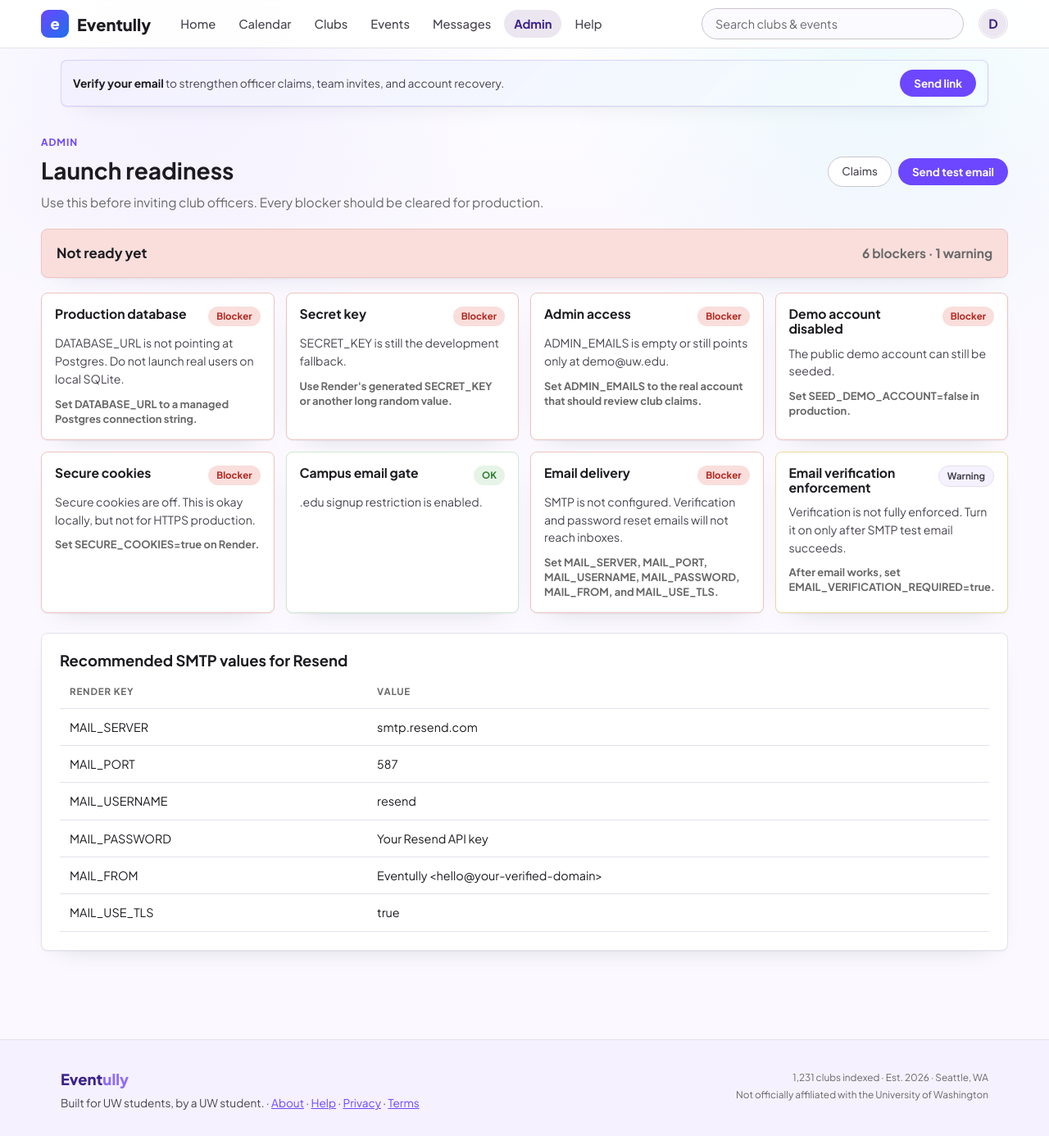
After one commit to cooluj/Eventully-Project, a Flask app: page /admin/launch-readiness in a window 1280 px wide. The commit adds this page. Shown: the whole page at 82% size. Run offline with Flask 3, Linux system fonts and the light colour scheme; a user stored in the database is signed in; some libraries are stand-ins or nearby versions.

Commit message:
Add admin launch readiness checks

```diff
--- a/blueprints/admin.py
+++ b/blueprints/admin.py
@@ -6,7 +6,8 @@ from flask_login import current_user, login_required
 
 from extensions import db
 from models import Club, ClubClaim
-from notifications import send_claim_decision_email
+from notifications import send_claim_decision_email, send_email
+from production_checks import run_launch_checks
 
 bp = Blueprint("admin", __name__, url_prefix="/admin")
 
@@ -28,6 +29,33 @@ def claims():
     recent = ClubClaim.query.filter(ClubClaim.status != "pending").order_by(ClubClaim.decided_at.desc()).limit(20).all()
     claimed_clubs = Club.query.filter(Club.officer_id.isnot(None)).order_by(Club.claimed_at.desc()).all()
     return render_template("admin_claims.html", pending=pending, recent=recent, claimed_clubs=claimed_clubs)
+
+
+@bp.route("/launch-readiness")
+@login_required
+@admin_only
+def launch_readiness():
+    readiness = run_launch_checks(current_app)
+    return render_template("admin_launch_readiness.html", readiness=readiness)
+
+
+@bp.route("/launch-readiness/test-email", methods=["POST"])
+@login_required
+@admin_only
+def test_email():
+    sent = send_email(
+        current_user.email,
+        "Eventully test email",
+        (
+            f"Hi {current_user.name},\n\n"
+            "This confirms Eventully can send production email from the current deployment."
+        ),
+    )
+    if sent:
+        flash(f"Test email sent to {current_user.email}.", "success")
+    else:
+        flash("Email delivery is not configured or the SMTP provider rejected the message.", "error")
+    return redirect(url_for("admin.launch_readiness"))
 
 
 @bp.route("/claims/<int:claim_id>/approve", methods=["POST"])
--- /dev/null
+++ b/production_checks.py
@@ -0,0 +1,92 @@
+def run_launch_checks(app):
+    """Return admin-facing production readiness checks."""
+    config = app.config
+    database_url = config.get("SQLALCHEMY_DATABASE_URI", "")
+    admin_emails = {email.lower() for email in config.get("ADMIN_EMAILS", set())}
+    mail_configured = bool(config.get("MAIL_SERVER"))
+
+    checks = [
+        {
+            "key": "database",
+            "title": "Production database",
+            "status": "pass" if database_url.startswith("postgresql://") else "fail",
+            "detail": "Using Postgres for persistent production data."
+            if database_url.startswith("postgresql://")
+            else "DATABASE_URL is not pointing at Postgres. Do not launch real users on local SQLite.",
+            "action": "Set DATABASE_URL to a managed Postgres connection string.",
+        },
+        {
+            "key": "secret-key",
+            "title": "Secret key",
+            "status": "pass"
+            if config.get("SECRET_KEY") and config.get("SECRET_KEY") != "dev-key-change-me-in-production"
+            else "fail",
+            "detail": "SECRET_KEY is set."
+            if config.get("SECRET_KEY") and config.get("SECRET_KEY") != "dev-key-change-me-in-production"
+            else "SECRET_KEY is still the development fallback.",
+            "action": "Use Render's generated SECRET_KEY or another long random value.",
+        },
+        {
+            "key": "admin",
+            "title": "Admin access",
+            "status": "pass" if admin_emails and admin_emails != {"demo@uw.edu"} else "fail",
+            "detail": "Admin claims are restricted to configured real admin email(s)."
+            if admin_emails and admin_emails != {"demo@uw.edu"}
+            else "ADMIN_EMAILS is empty or still points only at demo@uw.edu.",
+            "action": "Set ADMIN_EMAILS to the real account that should review club claims.",
+        },
+        {
+            "key": "demo-account",
+            "title": "Demo account disabled",
+            "status": "pass" if not config.get("SEED_DEMO_ACCOUNT") else "fail",
+            "detail": "The public demo account is disabled."
+            if not config.get("SEED_DEMO_ACCOUNT")
+            else "The public demo account can still be seeded.",
+            "action": "Set SEED_DEMO_ACCOUNT=false in production.",
+        },
+        {
+            "key": "secure-cookies",
+            "title": "Secure cookies",
+            "status": "pass" if config.get("SESSION_COOKIE_SECURE") else "fail",
+            "detail": "Session and remember cookies require HTTPS."
+            if config.get("SESSION_COOKIE_SECURE")
+            else "Secure cookies are off. This is okay locally, but not for HTTPS production.",
+            "action": "Set SECURE_COOKIES=true on Render.",
+        },
+        {
+            "key": "edu-email",
+            "title": "Campus email gate",
+            "status": "pass" if config.get("REQUIRE_EDU_EMAIL") else "warning",
+            "detail": ".edu signup restriction is enabled."
+            if config.get("REQUIRE_EDU_EMAIL")
+            else "Anyone can register, including non-campus emails.",
+            "action": "Keep REQUIRE_EDU_EMAIL=true for the UW launch.",
+        },
+        {
+            "key": "mail",
+            "title": "Email delivery",
+            "status": "pass" if mail_configured else "fail",
+            "detail": "SMTP is configured for verification, reset, claim, team, and message emails."
+            if mail_configured
+            else "SMTP is not configured. Verification and password reset emails will not reach inboxes.",
+            "action": "Set MAIL_SERVER, MAIL_PORT, MAIL_USERNAME, MAIL_PASSWORD, MAIL_FROM, and MAIL_USE_TLS.",
+        },
+        {
+            "key": "verification-required",
+            "title": "Email verification enforcement",
+            "status": "pass" if config.get("EMAIL_VERIFICATION_REQUIRED") and mail_configured else "warning",
+            "detail": "Unverified users are blocked from officer-sensitive workflows."
+            if config.get("EMAIL_VERIFICATION_REQUIRED") and mail_configured
+            else "Verification is not fully enforced. Turn it on only after SMTP test email succeeds.",
+            "action": "After email works, set EMAIL_VERIFICATION_REQUIRED=true.",
+        },
+    ]
+
+    blockers = sum(1 for check in checks if check["status"] == "fail")
+    warnings = sum(1 for check in checks if check["status"] == "warning")
+    return {
+        "checks": checks,
+        "blockers": blockers,
+        "warnings": warnings,
+        "ready": blockers == 0,
+    }
--- a/static/css/style.css
+++ b/static/css/style.css
@@ -1721,6 +1721,73 @@ textarea { resize: vertical; min-height: 90px; }
   align-items: center;
 }
 
+/* -------------------- launch readiness -------------------- */
+
+.readiness-summary {
+  display: flex;
+  align-items: center;
+  justify-content: space-between;
+  gap: 14px;
+  margin: 18px 0;
+  padding: 16px 18px;
+  border: 1px solid var(--hairline-soft);
+  border-radius: var(--radius);
+  background: var(--surface);
+  box-shadow: var(--shadow);
+}
+.readiness-summary strong {
+  font-size: 1.05rem;
+}
+.readiness-summary span {
+  color: var(--gray);
+  font-weight: 700;
+}
+.readiness-summary.ready {
+  border-color: #bfe3c0;
+  background: var(--green-soft);
+}
+.readiness-summary.blocked {
+  border-color: #efc4c0;
+  background: var(--red-soft);
+}
+.readiness-grid {
+  display: grid;
+  grid-template-columns: repeat(auto-fit, minmax(280px, 1fr));
+  gap: 14px;
+}
+.readiness-item {
+  padding: 16px;
+  border: 1px solid var(--hairline-soft);
+  border-radius: var(--radius);
+  background: var(--surface);
+  box-shadow: var(--shadow);
+}
+.readiness-item-head {
+  display: flex;
+  align-items: flex-start;
+  justify-content: space-between;
+  gap: 12px;
+}
+.readiness-item h3 {
+  margin: 0;
+  font-size: 0.98rem;
+}
+.readiness-item p {
+  margin: 10px 0 0;
+  color: var(--gray-dark);
+  font-size: 0.88rem;
+}
+.readiness-item small {
+  display: block;
+  margin-top: 10px;
+  color: var(--gray);
+  font-weight: 700;
+  line-height: 1.4;
+}
+.readiness-pass { border-color: #cfe8d0; }
+.readiness-fail { border-color: #efc4c0; }
+.readiness-warning { border-color: #ead99e; }
+
 .directory-search {
   display: flex;
   gap: 8px;
--- /dev/null
+++ b/templates/admin_launch_readiness.html
@@ -0,0 +1,59 @@
+{% extends "base.html" %}
+{% block title %}Launch readiness{% endblock %}
+
+{% block content %}
+<section class="section container">
+  <div class="section-head">
+    <div>
+      <span class="eyebrow">Admin</span>
+      <h2 style="margin-top:8px;">Launch readiness</h2>
+      <p class="muted">Use this before inviting club officers. Every blocker should be cleared for production.</p>
+    </div>
+    <div class="pill-row">
+      <a href="{{ url_for('admin.claims') }}" class="btn btn-ghost btn-sm">Claims</a>
+      <form method="POST" action="{{ url_for('admin.test_email') }}">
+        <input type="hidden" name="csrf_token" value="{{ csrf_token() }}">
+        <button type="submit" class="btn btn-sm">Send test email</button>
+      </form>
+    </div>
+  </div>
+
+  <div class="readiness-summary {{ 'ready' if readiness.ready else 'blocked' }}">
+    <strong>{{ "Ready to pilot" if readiness.ready else "Not ready yet" }}</strong>
+    <span>
+      {{ readiness.blockers }} blocker{{ 's' if readiness.blockers != 1 }}
+      · {{ readiness.warnings }} warning{{ 's' if readiness.warnings != 1 }}
+    </span>
+  </div>
+
+  <div class="readiness-grid">
+    {% for check in readiness.checks %}
+      <article class="readiness-item readiness-{{ check.status }}">
+        <div class="readiness-item-head">
+          <h3>{{ check.title }}</h3>
+          <span class="badge badge-{{ 'great' if check.status == 'pass' else 'officer' if check.status == 'fail' else 'good' }}">
+            {{ "OK" if check.status == "pass" else "Blocker" if check.status == "fail" else "Warning" }}
+          </span>
+        </div>
+        <p>{{ check.detail }}</p>
+        {% if check.status != "pass" %}
+          <small>{{ check.action }}</small>
+        {% endif %}
+      </article>
+    {% endfor %}
+  </div>
+
+  <div class="panel" style="margin-top:24px;">
+    <h3>Recommended SMTP values for Resend</h3>
+    <table class="data-table">
+      <tr><th>Render key</th><th>Value</th></tr>
+      <tr><td class="mono">MAIL_SERVER</td><td class="mono">smtp.resend.com</td></tr>
+      <tr><td class="mono">MAIL_PORT</td><td class="mono">587</td></tr>
+      <tr><td class="mono">MAIL_USERNAME</td><td class="mono">resend</td></tr>
+      <tr><td class="mono">MAIL_PASSWORD</td><td>Your Resend API key</td></tr>
+      <tr><td class="mono">MAIL_FROM</td><td class="mono">Eventully &lt;hello@your-verified-domain&gt;</td></tr>
+      <tr><td class="mono">MAIL_USE_TLS</td><td class="mono">true</td></tr>
+    </table>
+  </div>
+</section>
+{% endblock %}
```
Also changed, not shown: templates/admin_claims.html (+7 -2 lines), tests/test_app.py (+15 -0 lines), README.md.
